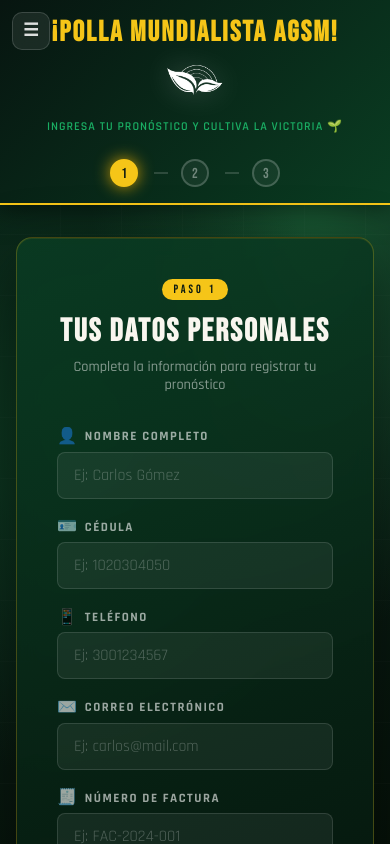
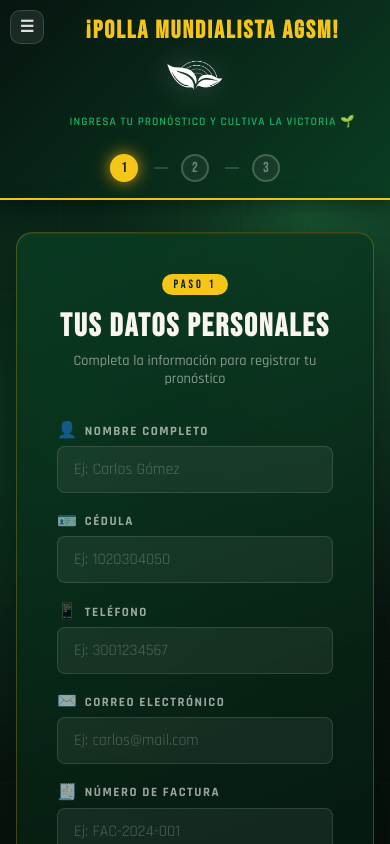
Before and after one commit to lsrojas5/polla-mundialista, a React (Vite) app in the folder frontend/: page / in a window 390 px wide. Shown: the top 844 px of the page. Built offline with nearby package versions, Linux system fonts and the light colour scheme; no server answers.

Commit message:
Mejora responsive del boton admin en mobile

```diff
--- a/frontend/src/components/Header.module.css
+++ b/frontend/src/components/Header.module.css
@@ -209,15 +209,23 @@
 
 @media (max-width: 520px) {
 
+  .header {
+    padding: 1rem 0.75rem;
+  }
+
   .title {
-    font-size: 1.8rem;
+    font-size: 1.55rem;
     line-height: 1.2;
+    padding-left: 45px;
+    padding-right: 10px;
   }
 
   .sub {
     letter-spacing: 1px;
     line-height: 1.4;
-    font-size: 0.75rem;
+    font-size: 0.72rem;
+    padding-left: 45px;
+    padding-right: 10px;
   }
 
   .label {
@@ -239,10 +247,10 @@
   }
 
   .adminButton {
-    width: 38px;
-    height: 38px;
-    top: 12px;
-    left: 12px;
-    font-size: 1.1rem;
+    width: 34px;
+    height: 34px;
+    top: 10px;
+    left: 10px;
+    font-size: 1rem;
   }
 }
```
